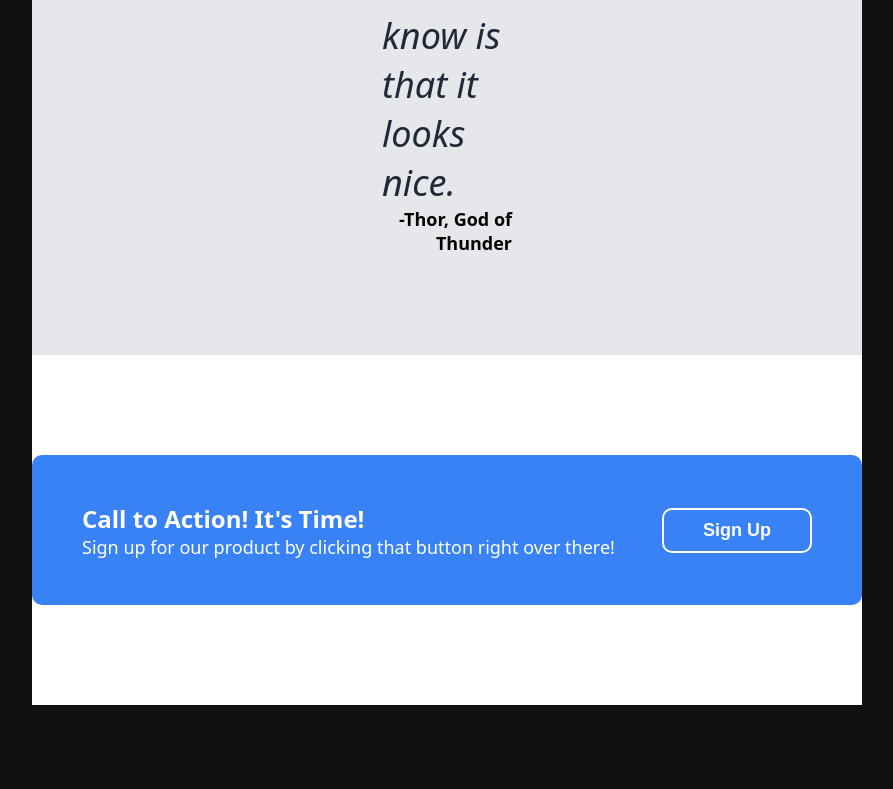
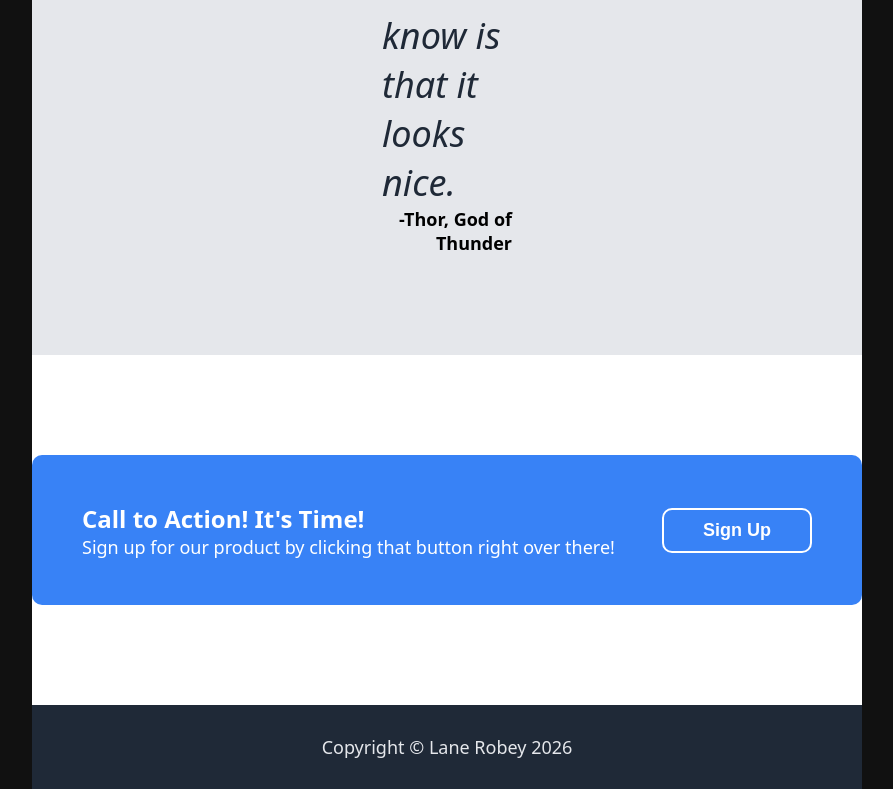
Before and after one commit to BigBoPeep420/demo-site-1, a plain HTML site: page index.html in a window 1280 px wide. Shown: the part 2165-2954 px from the top of the page, without its empty margins (193-1086 px from the left). Before the commit the page ends 2870 px from the top, so only its background shows below. Drawn offline with Linux system fonts and the light colour scheme.

Commit message:
Added footer, finished landing page

```diff
--- a/index.html
+++ b/index.html
@@ -66,6 +66,8 @@
         </div>
     </div>
 
-
+    <div class="footer">
+        <p>Copyright © Lane Robey 2026</p>
+    </div>
 </body>
 </html>
--- a/styles/style.css
+++ b/styles/style.css
@@ -165,3 +165,11 @@ a, .hero-text, .hero button {
     font-size: 24px;
     font-weight: 700;
 }
+
+.footer {
+    background-color: #1F2937;
+    padding: 30px 0px;
+    text-align: center;
+    color: #E5E7EB;
+    font-size: 18px;
+}
```
Also changed, not shown: 1 other file.
